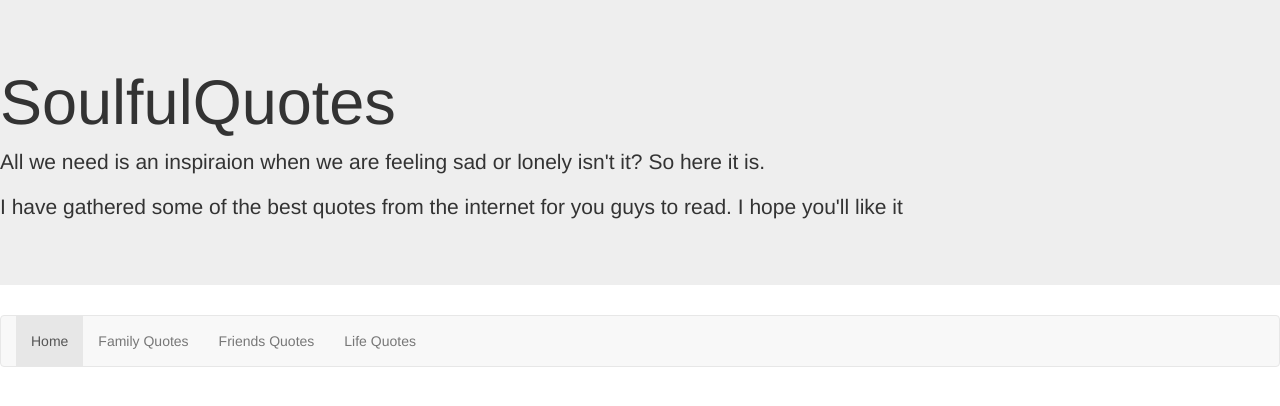
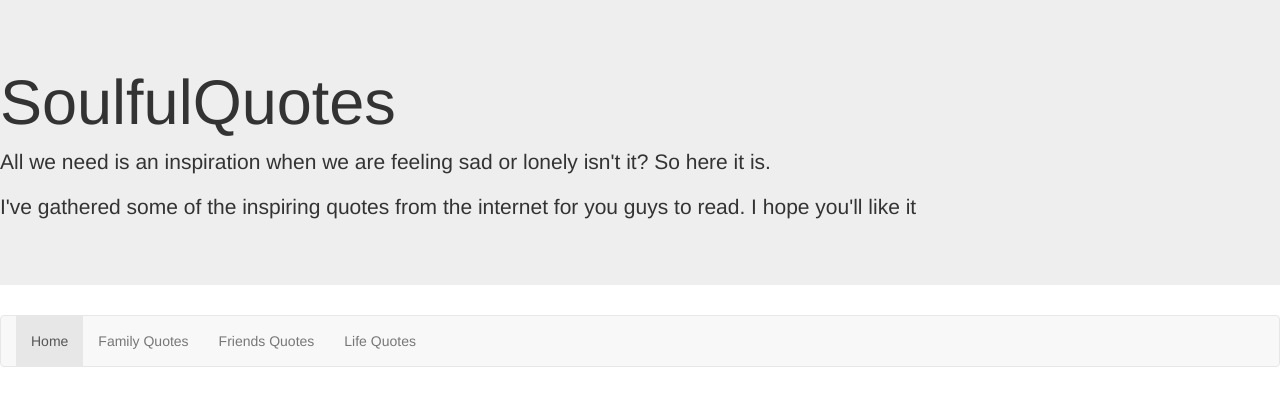
Before and after one commit to rodarodolfo/IdiomTrendsPage5.github.io, a plain HTML site: page index.html in a window 1280 px wide. Drawn offline with nearby package versions, Linux system fonts and the light colour scheme.

Commit message:
Update index.html

```diff
--- a/index.html
+++ b/index.html
@@ -20,15 +20,15 @@
   <body background="main.png">
       <div class="jumbotron">
         <h1>SoulfulQuotes</h1>
-        <p>All we need is an inspiraion when we are feeling sad or lonely isn't it? So here it is.</p>
-        <p>I have gathered some of the best quotes
+        <p>All we need is an inspiration when we are feeling sad or lonely isn't it? So here it is.</p>
+        <p>I've gathered some of the inspiring quotes
     from the internet for you guys to read. I hope you'll like it</p>
       </div>
 
     <nav class="navbar navbar-default">
       <div class="container-fluid">
         <ul class="nav navbar-nav">
-          <li class="active"><a href="https://rodarodolfo.github.io/SoulfulQuotes.github.io/#">Home</a></li>
+          <li class="active"><a href="https://rodarodolfo.github.io/SoulfulQuotes.github.io/">Home</a></li>
           <li><a href="https://rodarodolfo.github.io/FamilyQuotes.github.io/">Family Quotes</a></li>
           <li><a href="https://rodarodolfo.github.io/FriendsQuotes.github.io/">Friends Quotes</a></li>
           <li><a href="https://rodarodolfo.github.io/LifeQuotes.github.io/">Life Quotes</a></li>
```
